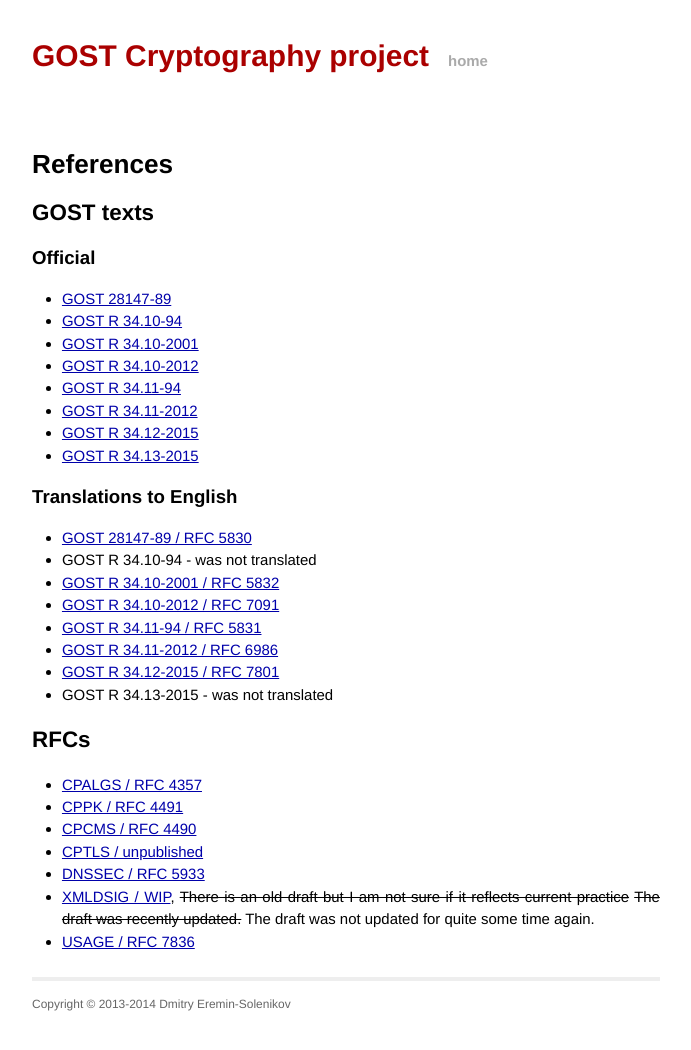
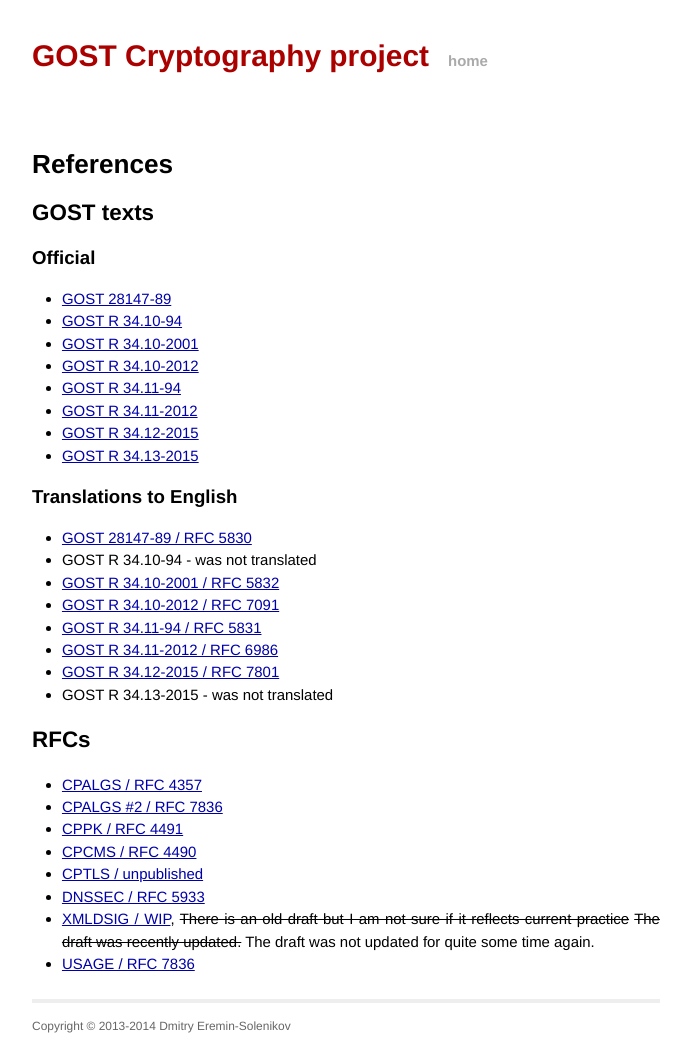
Before and after one commit to GostCrypt/gostcrypt.github.io, a Jekyll site: the page built from _pages/references.markdown, in a window 1280 px wide. Shown: the whole page, without its empty margins (294-985 px from the left). Built offline with Jekyll 4.4.1, drawn with Linux system fonts in a browser that asks for light colours; before the commit the page ends 1027 px from its top, so only the background shows below that.

Commit message:
add new RFC with algorithm usage details
Signed-off-by: Dmitry Eremin-Solenikov <dbaryshkov@gmail.com>

```diff
--- a/_pages/references.markdown
+++ b/_pages/references.markdown
@@ -27,6 +27,7 @@ title: References
 
 ### RFCs
 * [CPALGS / RFC 4357](https://tools.ietf.org/html/rfc4357)
+* [CPALGS #2 / RFC 7836](https://tools.ietf.org/html/rfc7836)
 * [CPPK / RFC 4491](https://tools.ietf.org/html/rfc4491)
 * [CPCMS / RFC 4490](https://tools.ietf.org/html/rfc4490)
 * [CPTLS / unpublished](http://tools.ietf.org/html/draft-chudov-cryptopro-cptls)
```
